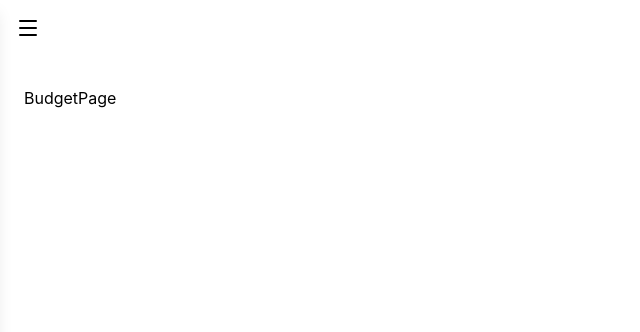
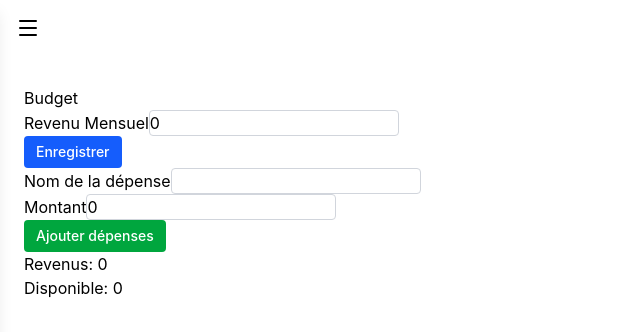
Before and after one commit to VicdSpt/BudgetFlow, a React (Vite) app: page /budget in a window 1280 px wide. Shown: the top 332 px of the page, without its empty margins (0-640 px from the left). Built offline with nearby package versions, Linux system fonts and the light colour scheme.

Commit message:
done goal + budget

```diff
--- a/src/pages/BudgetPage.tsx
+++ b/src/pages/BudgetPage.tsx
@@ -1,5 +1,16 @@
+import BudgetForm from "../features/budget/components/BudgetForm"
+import BudgetSummary from "../features/budget/components/BudgetSummary"
+
 export default function BudgetPage() {
   return (
-    <div>BudgetPage</div>
+    <div>
+      <h1>Budget</h1>
+      <div>
+        <div>
+          <BudgetForm/>
+          <BudgetSummary/>
+        </div>
+      </div>
+    </div>
   )
 }
```
